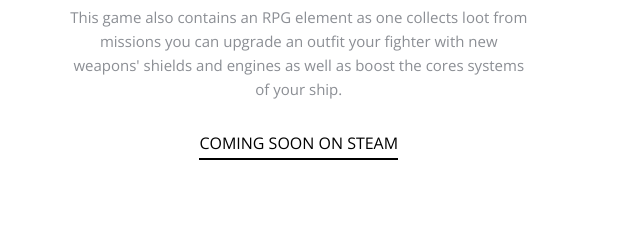
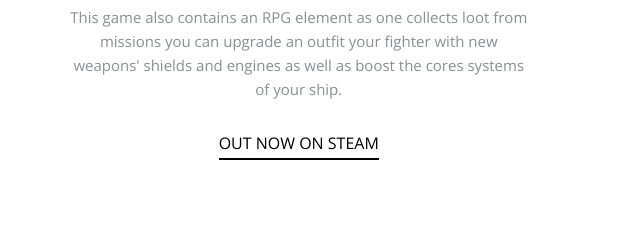
Before and after one commit to mattcintron/Vortex_Site, a website: page index.html in a window 1280 px wide. Shown: the part 1040-1280 px from the top of the page, 0-640 px from the left. Drawn offline with nearby package versions, Linux system fonts and the light colour scheme; files whose address does not match are found by name.

Commit message:
Update index.html

```diff
--- a/index.html
+++ b/index.html
@@ -122,7 +122,7 @@
                           upgrade an outfit your fighter with new weapons' shields and engines as well as boost the cores systems
                           of your ship.
                       </p>
-                      <p><a href="https://store.steampowered.com/app/1868050/Vortex/" class="probootstrap-custom-link">Coming soon on Steam</a></p>
+                      <p><a href="https://store.steampowered.com/app/1868050/Vortex/" class="probootstrap-custom-link">Out Now on Steam</a></p>
                   </div>
                   <div class="col-md-6 col-md-push-1 probootstrap-animate">
                       <!--<p><img src="img/img1.jpg" class="img-responsive"></p>-->
```
